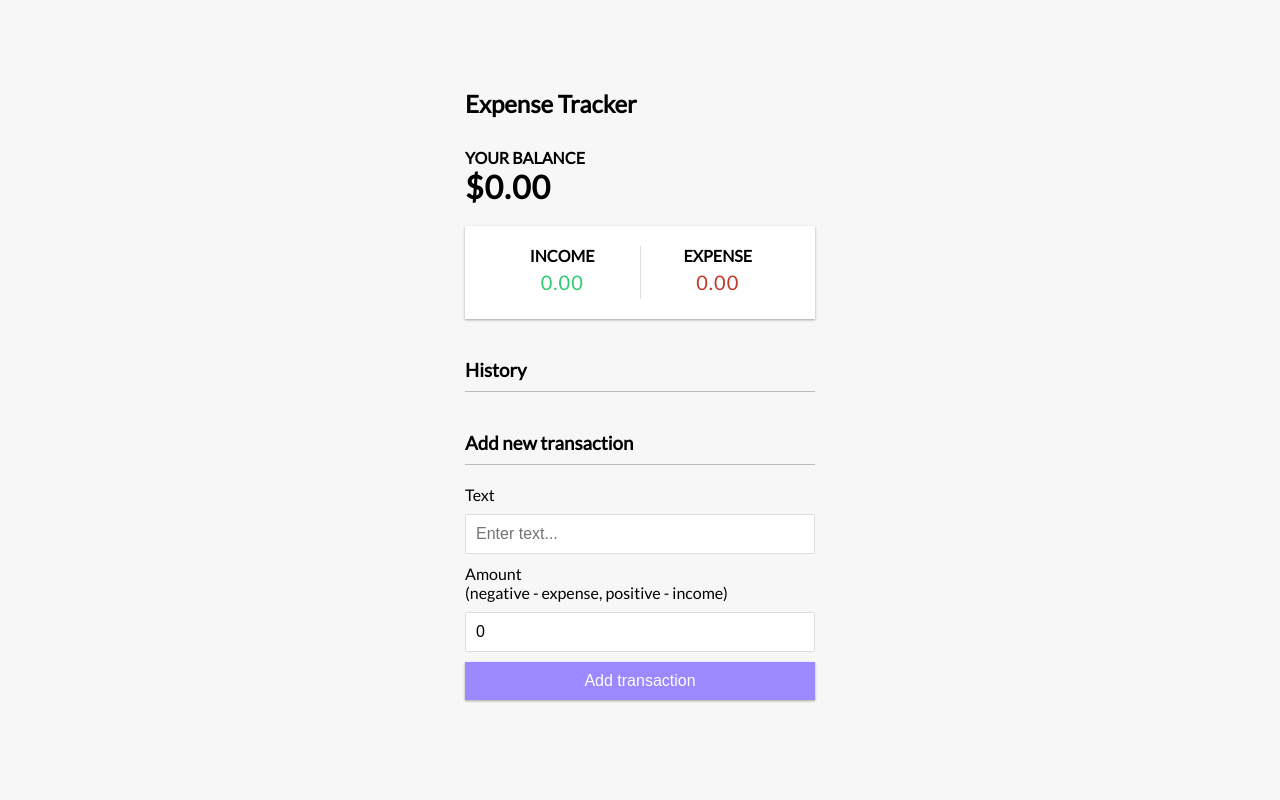
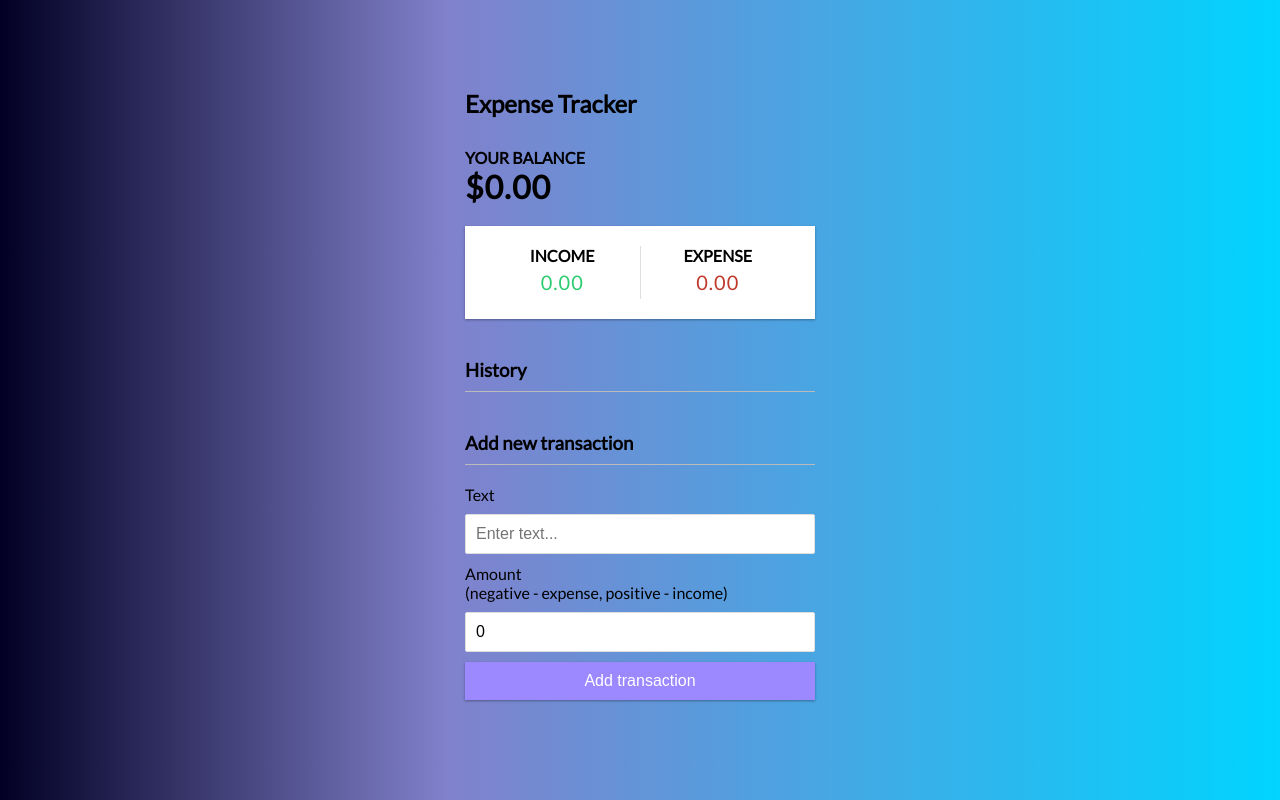
Before and after one commit to Rohan2309/Expense-Tracker, a React (Create React App) app: page / in a window 1280 px wide. Built offline with nearby package versions, Linux system fonts and the light colour scheme; the HTML template or start-up script is replaced by a standard one.

Commit message:
Gradient added

```diff
--- a/src/App.css
+++ b/src/App.css
@@ -9,7 +9,13 @@
 }
 
 body {
-  background-color: #f7f7f7;
+  background: rgb(2, 0, 36);
+  background: linear-gradient(
+    90deg,
+    rgba(2, 0, 36, 1) 0%,
+    rgba(129, 129, 204, 1) 35%,
+    rgba(0, 212, 255, 1) 100%
+  );
   display: flex;
   flex-direction: column;
   align-items: center;
```
